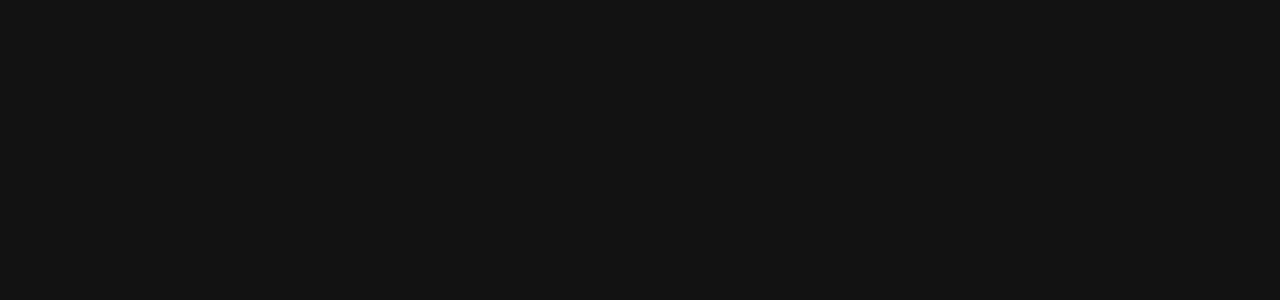
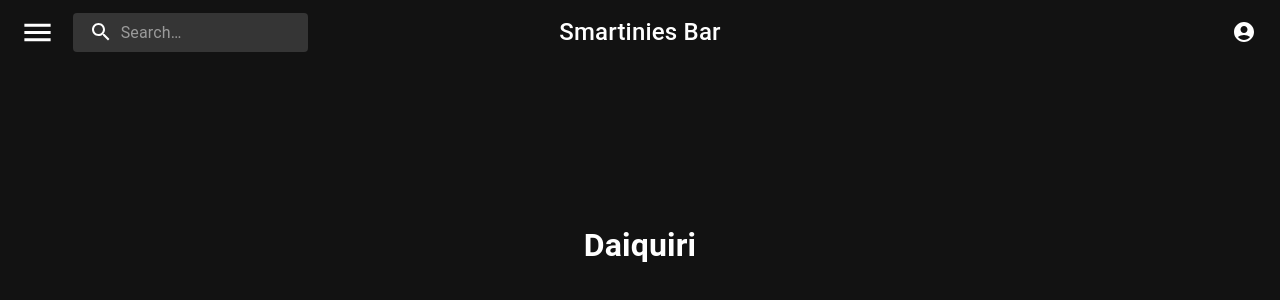
Before and after one commit to NiklNKL/cocktail-book-app, a React (Vite) app: page /cocktail/Daiquiri in a window 1280 px wide. Before the commit this address had no page. Shown: the top 300 px of the page. Built offline with nearby package versions, Linux system fonts and the light colour scheme.

Commit message:
Added dynamic pages for drinks

```diff
--- a/src/App.tsx
+++ b/src/App.tsx
@@ -1,12 +1,16 @@
 import CocktailList from "./components/Pages/CocktailList";
 import { BrowserRouter as Router, Routes, Route } from "react-router-dom";
 import HomePage from "./components/Pages/HomePage";
-
+import DrinkPage from "./components/Pages/DrinkPage";
 function App() {
   return (
     <Routes>
       <Route path="/" element={<HomePage />} />
       <Route path="/allcocktails" element={<CocktailList />} />
+      <Route
+        path="/cocktail/:name"
+        element={<DrinkPage name={window.location.pathname.split("/")[2]} />}
+      />
     </Routes>
   );
 }
--- a/src/components/BilderKarussel/ImageBox.tsx
+++ b/src/components/BilderKarussel/ImageBox.tsx
@@ -1,4 +1,4 @@
-import { Box } from "@mui/material";
+import { Box, Button } from "@mui/material";
 import "./hover.css";
 
 export default function ImageBox({
@@ -14,6 +14,7 @@
 
       <Box className="middle">
         <Box className="text">{alt}</Box>
+        <Button href={"/cocktail/" + alt}>Details</Button>
       </Box>
     </Box>
   );
--- a/src/components/BilderKarussel/hover.css
+++ b/src/components/BilderKarussel/hover.css
@@ -55,8 +55,6 @@
   display: flex;
   gap: 4vmin;
   position: absolute;
-  left: 50%;
-  top: 50%;
   transform: translate(0%, -50%);
   user-select: none; /* -- Prevent image highlighting -- */
 }
--- /dev/null
+++ b/src/components/Pages/DrinkPage.tsx
@@ -0,0 +1,19 @@
+import { AppBar, Box, Button, Grid } from "@mui/material";
+import AppBarElement from "../AppBarElement";
+import { useDrinks } from "../BilderKarussel/ImageServer";
+
+export default function DrinkPage({ name }: { name: string }) {
+  return (
+    <Box height="100vh">
+      <AppBarElement />
+      <Box
+        display="flex"
+        justifyContent="center"
+        alignContent="center"
+        marginTop="200px"
+      >
+        <h1>{name.replace("%20", " ")}</h1>
+      </Box>
+    </Box>
+  );
+}
```
